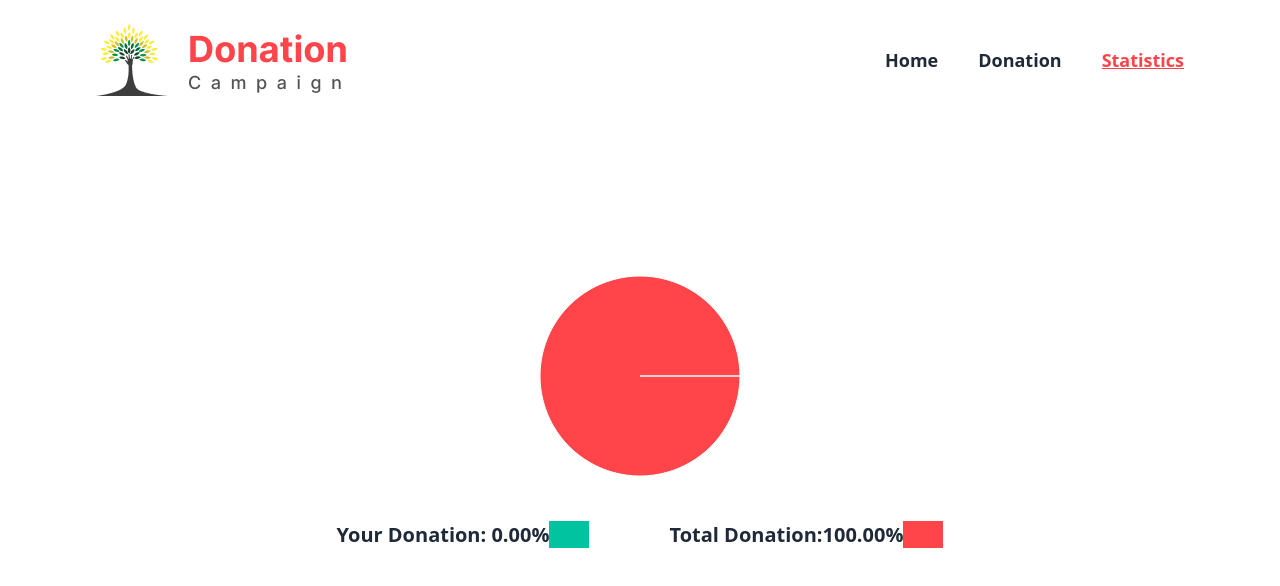
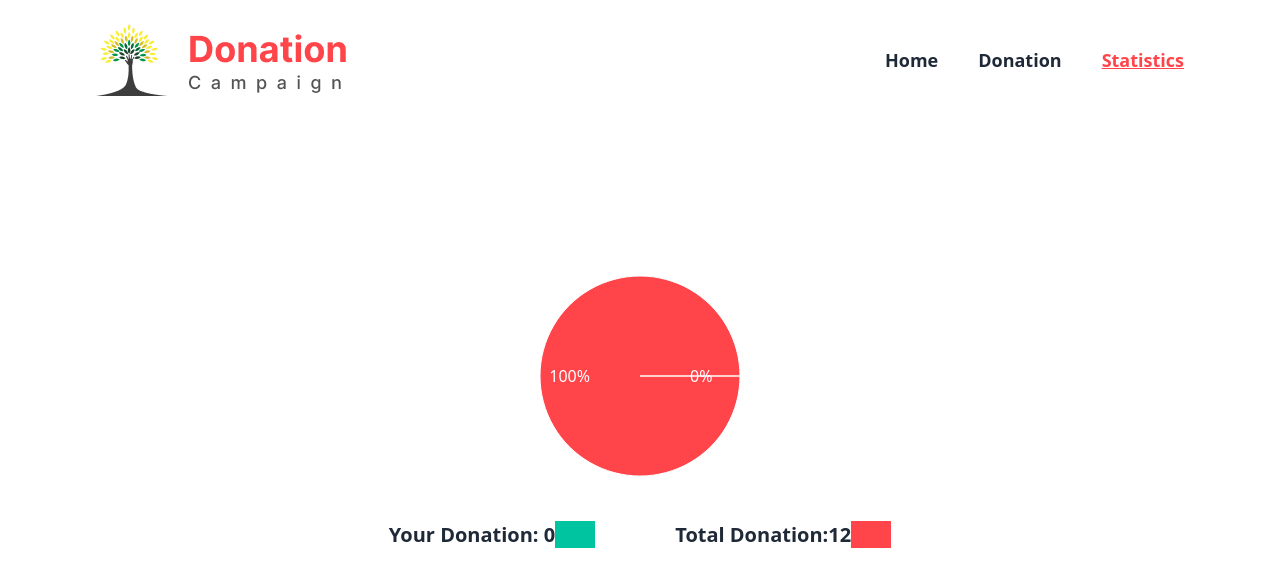
Before and after one commit to najrulislam38/donation-campaign, a React (Vite) app: page /statistics in a window 1280 px wide. Shown: the top 586 px of the page. Built offline with nearby package versions, Linux system fonts and the light colour scheme.

Commit message:
Updated the pie chart on the statistics page

```diff
--- a/src/Pages/Statistics/PieChart/StatisticsPieChart.jsx
+++ b/src/Pages/Statistics/PieChart/StatisticsPieChart.jsx
@@ -16,10 +16,13 @@ const StatisticsPieChart = () => {
   const totalDonationItems = donationsData.length;
 
   const remainderDonation = totalDonationItems - storedDonation;
-  const remainderDataPasenteage =
-    (remainderDonation / totalDonationItems) * 100;
+  // const remainderDataPasenteage = parseInt(
+  //   (remainderDonation / totalDonationItems) * 100
+  // );
 
-  const storedDonationParsantage = (storedDonation / totalDonationItems) * 100;
+  // const storedDonationParsantage = parseInt(
+  //   (storedDonation / totalDonationItems) * 100
+  // );
 
   // const storedDonationData = storedDonationItems % 100;
 
@@ -28,11 +31,37 @@ const StatisticsPieChart = () => {
   // console.log(storedDonationItems, totalDonationItems);
 
   const data = [
-    { name: "Total Donation", value: remainderDataPasenteage },
-    { name: "Your Donation", value: storedDonationParsantage },
+    { name: "Total Donation", value: remainderDonation },
+    { name: "Your Donation", value: storedDonation },
   ];
 
   const COLORS = ["#FF444A", "#00C49F"];
+
+  const RADIAN = Math.PI / 180;
+  const renderCustomizedLabel = ({
+    cx,
+    cy,
+    midAngle,
+    innerRadius,
+    outerRadius,
+    percent,
+  }) => {
+    const radius = innerRadius + (outerRadius - innerRadius) * 0.5;
+    const x = cx + radius * Math.cos(-midAngle * RADIAN);
+    const y = cy + radius * Math.sin(-midAngle * RADIAN);
+
+    return (
+      <text
+        x={x}
+        y={y}
+        fill="white"
+        textAnchor={x > cx ? "start" : "end"}
+        dominantBaseline="central"
+      >
+        {`${(percent * 100).toFixed(0)}%`}
+      </text>
+    );
+  };
 
   return (
     <section className="w-full lg:h-[70vh] flex justify-center items-center">
@@ -44,6 +73,7 @@ const StatisticsPieChart = () => {
               cx="50%"
               cy="50%"
               labelLine={false}
+              label={renderCustomizedLabel}
               outerRadius={100}
               fill="#8884d8"
               dataKey="value"
@@ -62,14 +92,14 @@ const StatisticsPieChart = () => {
           <div>
             <h2>
               <span>Your Donation: </span>
-              {storedDonationParsantage.toFixed(2)}%
+              {storedDonation}
               <span className=" px-5 py-0 bg-[#00C49F]"> </span>
             </h2>
           </div>
           <div>
             <h2>
               Total Donation:
-              {remainderDataPasenteage.toFixed(2)}%{" "}
+              {remainderDonation}
               <span className="py-0 px-5 bg-[#FF444A]"> </span>
             </h2>
           </div>
```
